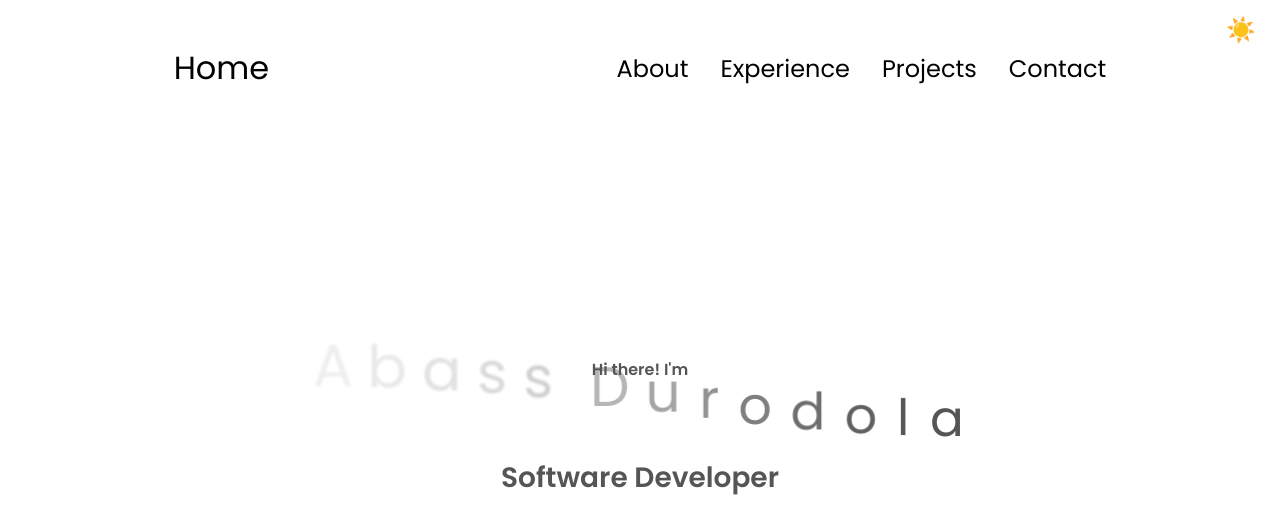
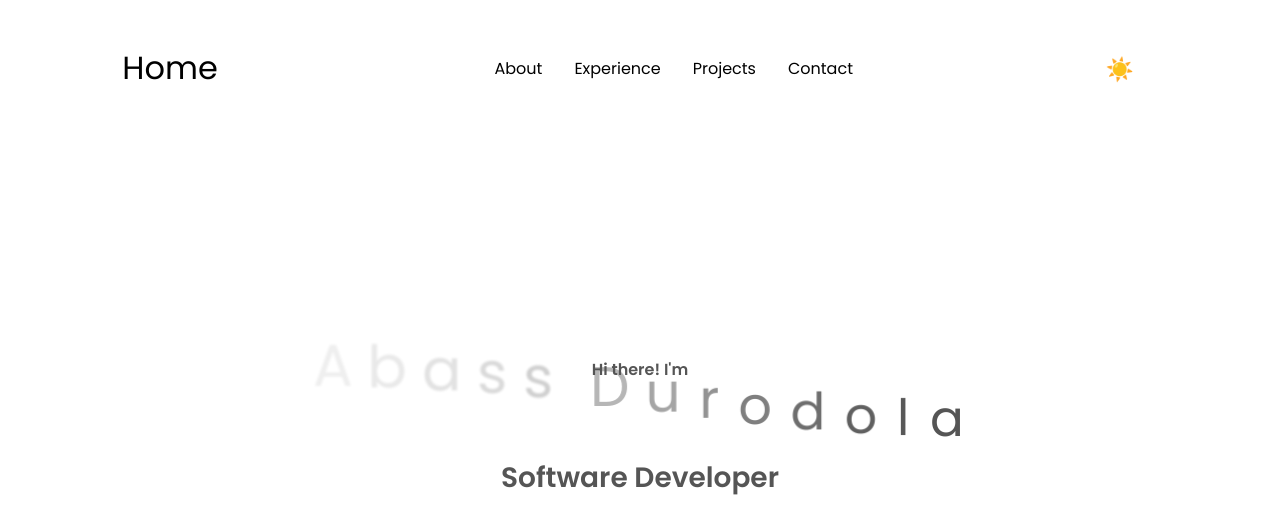
Before and after one commit to gbolahan7/web-portfolio, a plain HTML site: page index.html in a window 1280 px wide. Shown: the top 512 px of the page. Drawn offline with nearby package versions, Linux system fonts and the light colour scheme.

Commit message:
theme toggle align

```diff
--- a/style.css
+++ b/style.css
@@ -64,7 +64,12 @@ a,
 
 nav,
 .nav-links {
+
   display: flex;
+  list-style: none;
+  gap: 2rem;
+  margin: 0;
+  padding: 0;
 }
 
 nav {
@@ -73,11 +78,11 @@ nav {
   height: 17vh;
 }
 
-.nav-links {
+/* .nav-links {
   gap: 2rem;
   list-style: none;
   font-size: 1.5rem;
-}
+} */
 
 /* a {
   color: black;
@@ -545,16 +550,18 @@ footer p {
   background: none;
   border: none;
   cursor: pointer;
-  font-size: 1.5rem;
-  position: fixed;
-  top: 1rem;
+  font-size: 1.4rem;
+  position: relative;
+  top: 2px;
   right: 1.5rem;
   z-index: 1000;
   display: flex;
   align-items: center;
   justify-content: center;
-  color: var(--text-color);
+  /* color: var(--text-color); */
   transition: color 0.3s ease, transform 0.3s ease;
+  padding: 0;
+  line-height: 1;
 }
 
 .theme-toggle:hover {
```
